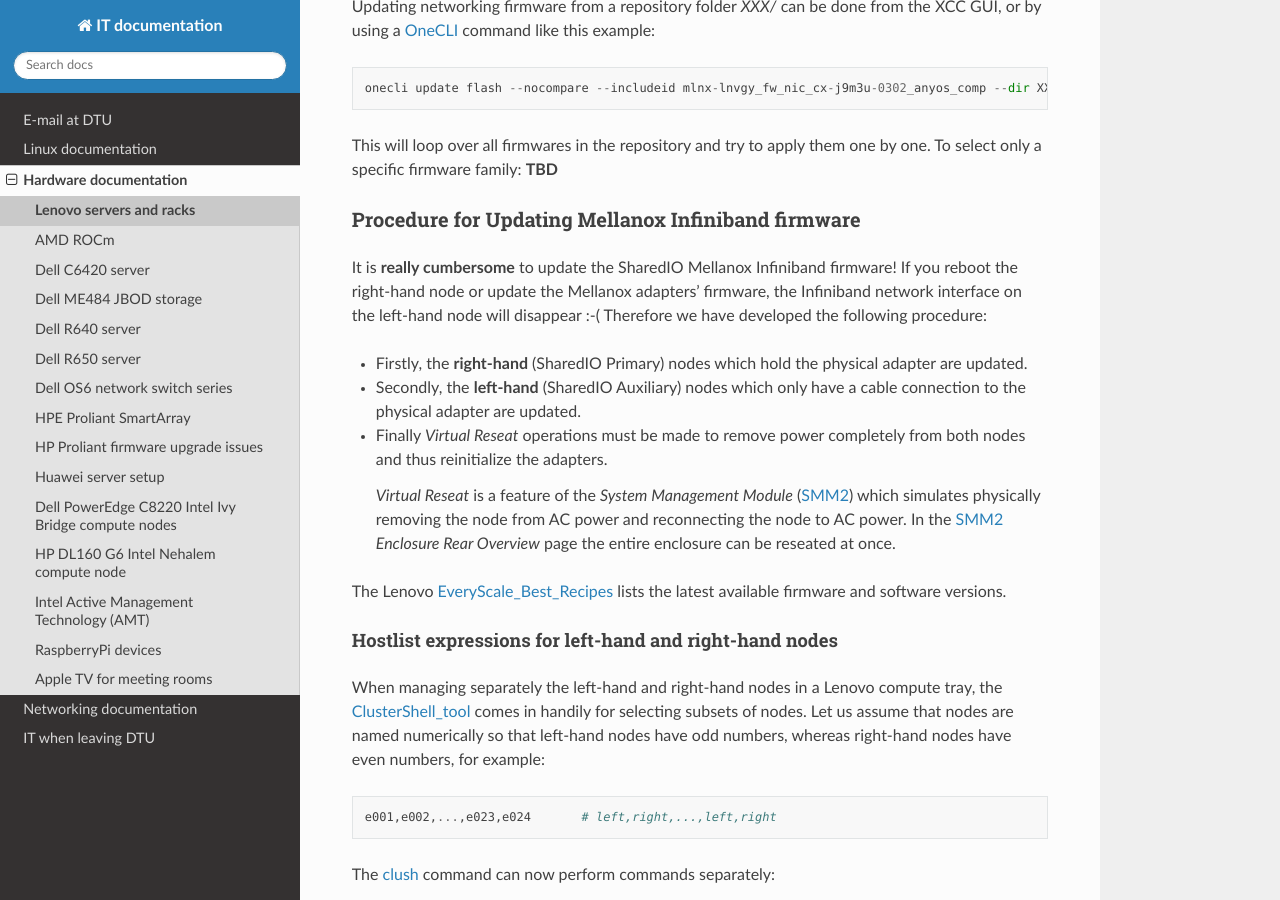
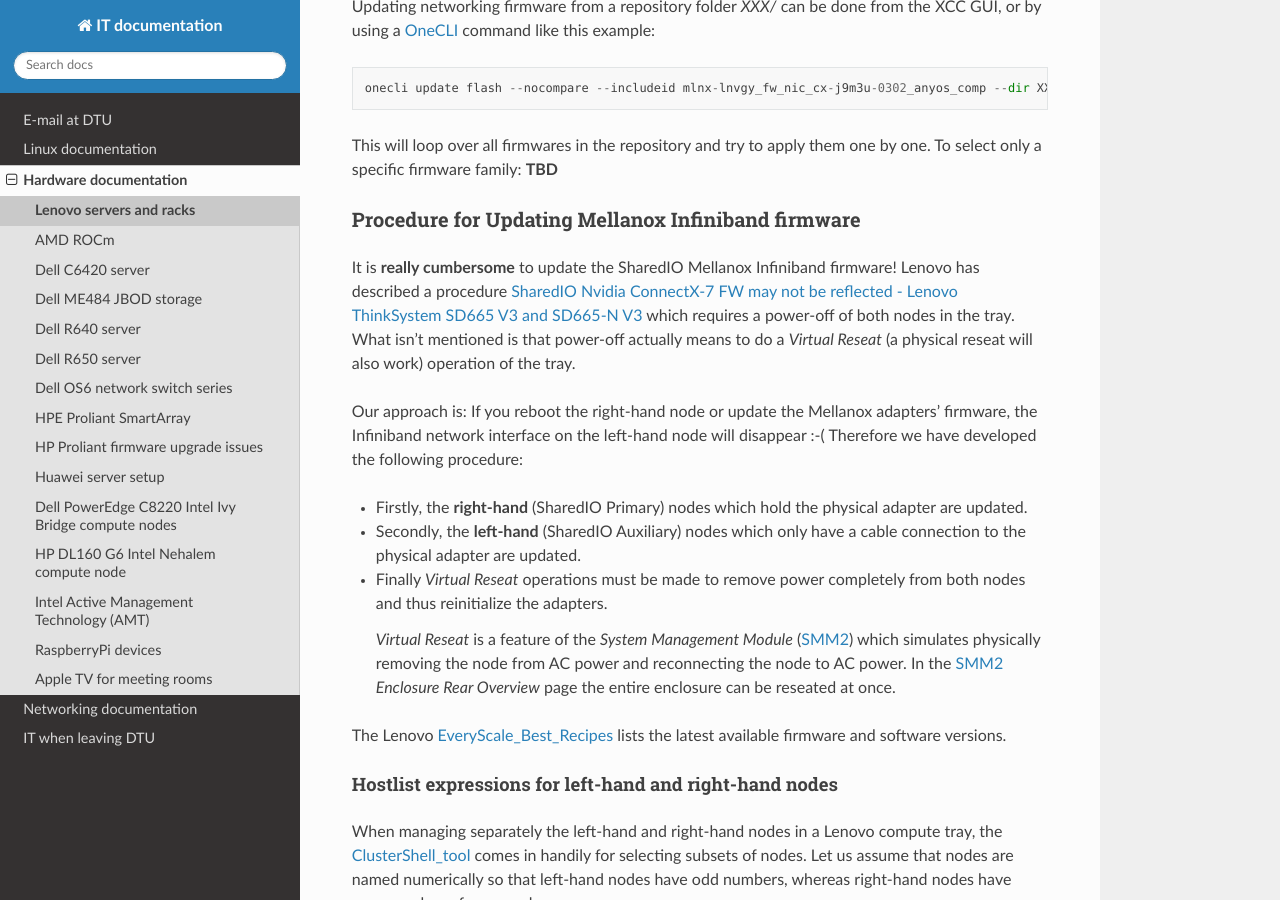
Before and after one commit to OleHolmNielsen/ITwiki, a Sphinx documentation site: the page built from docs/Lenovo_SD665_V3.rst, in a window 1280 px wide and 900 px high, scrolled down 2142 px. Built offline with Sphinx 7.4.7 and the Read the Docs theme 3.1.0, drawn with Linux system fonts in a browser that asks for light colours.

Commit message:
Link to new Lenovo support page

```diff
--- a/docs/Lenovo_SD665_V3.rst
+++ b/docs/Lenovo_SD665_V3.rst
@@ -95,6 +95,11 @@
 ----------------------------------------------------
 
 It is **really cumbersome** to update the SharedIO Mellanox Infiniband firmware!
+Lenovo has described a procedure `SharedIO Nvidia ConnectX-7 FW may not be reflected - Lenovo ThinkSystem SD665 V3 and SD665-N V3 <https://datacentersupport.lenovo.com/de/en/solutions/tt2312-sharedio-nvidia-connectx-7-fw-may-not-be-reflected-lenovo-thinksystem-sd665-v3-and-sd665-n-v3>`_
+which requires a power-off of both nodes in the tray.
+What isn't mentioned is that power-off actually means to do a *Virtual Reseat* (a physical reseat will also work) operation of the tray.
+
+Our approach is:
 If you reboot the right-hand node or update the Mellanox adapters' firmware,
 the Infiniband network interface on the left-hand node will disappear :-(
 Therefore we have developed the following procedure:
@@ -107,6 +112,7 @@
   In the SMM2_ *Enclosure Rear Overview* page the entire enclosure can be reseated at once.
 
 The Lenovo EveryScale_Best_Recipes_ lists the latest available firmware and software versions.
+
 
 Hostlist expressions for left-hand and right-hand nodes
 ........................................................
```
